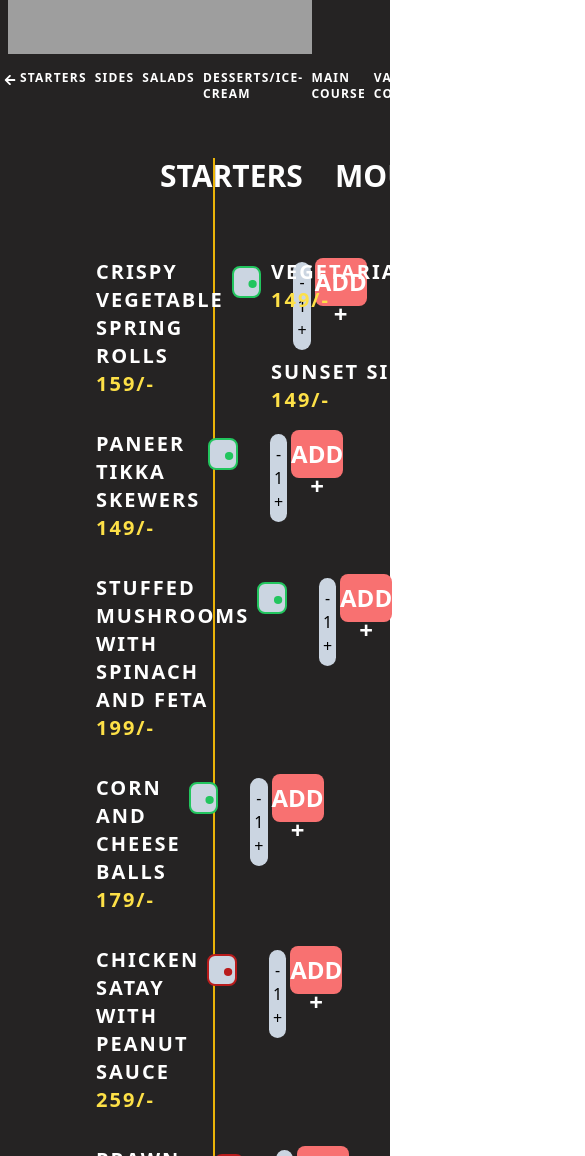
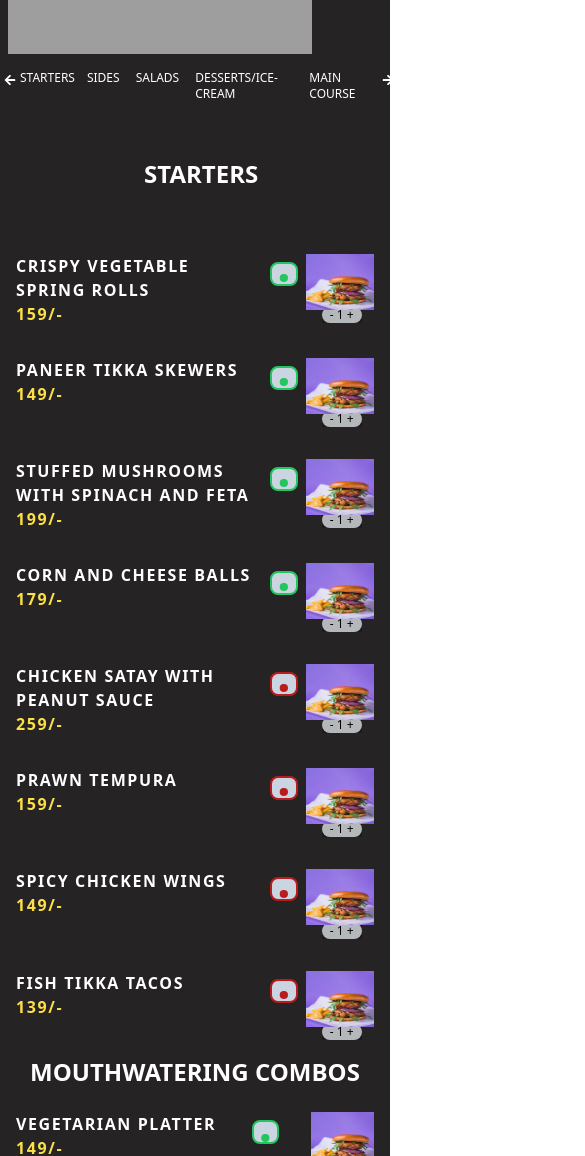
Before and after one commit to shrasht971/sunset-cafe, a React (Vite) app: page /starters in a window 390 px wide. Shown: the part 412-1568 px from the top of the page, 585 px wide, since content can reach past the window. Built offline with nearby package versions, Linux system fonts and the light colour scheme; grey boxes are pictures that could not be loaded.

Commit message:
working on Starters page with responsive

```diff
--- a/src/component/Menu/Starters.jsx
+++ b/src/component/Menu/Starters.jsx
@@ -1,6 +1,7 @@
 import React from 'react'
 import { useState } from 'react';
 import Starter from '../../assets/image/starters.jpeg'
+import Burger1 from '../../assets/image/burger1.png'
 import { Link } from "react-router-dom"
 import { FaArrowRight } from "react-icons/fa";
 import { FaArrowLeft } from "react-icons/fa";
@@ -13,180 +14,239 @@ const Starters = () => {
       <div className='container w-full'>
       <img src={Starter} className='lg:h-[60vh] w-full h-[40vh] px-2 object-cover bg-no-repeat' />
       </div>
-        <div className="flex text-white lg:text-3xl text-xs font-semibold mt-4 mx-1  tracking-widest w-full">
+        <div className="flex text-white lg:text-3xl text-xs  lg:font-semibold mt-4 mx-1  lg:tracking-widest w-full">
         <Link to='/chiense'>
-            <p className="py-1 lg:text-3xl">
+            <p className="py-1  lg:text-3xl">
               <FaArrowLeft />
             </p>
         </Link>
           <p className="px-1 lg:px-5">STARTERS</p>
-          <p className="px-1 lg:px-5">SIDES</p>
-          <p className="px-1 lg:px-5">SALADS</p>
-          <p className="px-1 lg:px-5">DESSERTS/ICE-CREAM</p>
-          <p className="px-1 lg:px-5">MAIN COURSE</p>
-          <p className="px-1 lg:px-5">VALUE COMBO</p>
+          <p className="px-2 lg:px-5">SIDES</p>
+          <p className="px-2 lg:px-5">SALADS</p>
+          <p className="px-2 lg:px-5">DESSERTS/ICE-CREAM</p>
+          <p className="px-2 lg:px-5 ">MAIN COURSE</p>
+          <p className="px-1 lg:px-5 ic">VALUE COMBO</p>
           <Link to="/sides">
             <p className="py-1 lg:text-3xl">
               <FaArrowRight />
             </p>
           </Link>
         </div>
-         <div className='flex w-full mt-14 pl-10'>
-           <div className="flex flex-col w-1/2 pl-10  border-yellow-500  border-r-2">
-                 <p className='text-3xl font-semibold text-white ml-20'>STARTERS</p>
+         <div className='lg:flex w-full mt-14 lg:pl-10'>
+           <div className="flex flex-col lg:w-1/2 lg:pl-10  border-yellow-500  lg:border-r-2">
+                 <p className='lg:text-3xl text-2xl font-semibold text-white lg:ml-20 ml-36'>STARTERS</p>
              <div className="flex mt-16">
-            <div className="text-white text-xl font-semibold ml-4 w-96 tracking-widest" >
+            <div className="text-white lg:text-xl font-semibold ml-4 w-72 lg:w-96 tracking-widest" >
             CRISPY VEGETABLE SPRING ROLLS
             <p className="text-yellow-300 font-bold">159/-</p>
             </div>
-            <div className="place-content-center w-10 h-8 bg-slate-300 border-green-500 border-2  mt-2 mr-8 mx-2 rounded-lg">
-                <p className="text-5xl font-extrabold text-green-500 mt-[-24px] ml-3   ">
+            <div className="place-content-center w-8 h-6 lg:w-10 lg:h-8 bg-slate-300 border-green-500 border-2  mt-2 lg:mr-8 mx-2 rounded-lg ">
+                <p className="text-5xl font-extrabold text-green-500 lg:mt-[-70%] mt-[-100%] text-center  ">
                   .
                 </p>
               </div>
               <div >
-              <p className=" bg-slate-300 px-1 py-2 rounded-full text-center mt-1 ">- 1 +</p>
+              <p className=" bg-slate-300 px-1 py-2 rounded-full text-center mt-1 ic">- 1 +</p>
             </div>
-            <div className=" bg-red-400  text-center  w-24 h-12 py-2 mx-1 rounded-lg"><p className="text-2xl text-white font-bold ">ADD +</p></div>
+            <div className=" bg-red-400  text-center  w-24 h-12 py-2 mx-1 rounded-lg ic"><p className="text-2xl text-white font-bold ">ADD +</p></div>
+            <div className="mr-4 hid ">
+            <img src={Burger1} className="w-20 h-14  "/>
+            <div className="bg-slate-100 w-10 h-4 ml-4 text-xs mt-[-4%]  rounded-lg ">
+            <p className=" bg-shadow text-center">- 1 +</p>
+            </div>
+            </div>
         </div>
         <div className="flex mt-8">
-            <div className="text-white text-xl font-semibold ml-4 w-96 tracking-widest" >
+            <div className="text-white lg:text-xl font-semibold ml-4 w-72 lg:w-96 tracking-widest" >
             PANEER TIKKA SKEWERS
             <p className="text-yellow-300 font-bold">149/-</p>
             </div>
-            <div className="place-content-center w-10 h-8 bg-slate-300 border-green-500 border-2  mt-2 mr-8 mx-2 rounded-lg">
-                <p className="text-5xl font-extrabold text-green-500 mt-[-24px] ml-3   ">
+            <div className="place-content-center w-8 h-6 lg:w-10 lg:h-8 bg-slate-300 border-green-500 border-2  mt-2 lg:mr-8 mx-2 rounded-lg">
+                <p className="text-5xl font-extrabold text-green-500 mt-[-100%] lg:mt-[-70%] text-center">
                   .
                 </p>
               </div>
               <div >
-              <p className=" bg-slate-300 px-1 py-2 rounded-full text-center mt-1 ">- 1 +</p>
+              <p className=" bg-slate-300 px-1 py-2 rounded-full text-center mt-1 ic">- 1 +</p>
             </div>
-            <div className=" bg-red-400  text-center  w-24 h-12 py-2 mx-1 rounded-lg"><p className="text-2xl text-white font-bold ">ADD +</p></div>
+            <div className=" bg-red-400  text-center  w-24 h-12 py-2 mx-1 rounded-lg ic"><p className="text-2xl text-white font-bold ">ADD +</p></div>
+            <div className="mr-4 hid ">
+            <img src={Burger1} className="w-20 h-14  "/>
+            <div className="bg-slate-100 w-10 h-4 ml-4 text-xs mt-[-4%]  rounded-lg ">
+            <p className=" bg-shadow text-center">- 1 +</p>
+            </div>
+            </div>
         </div>
         <div className="flex mt-8">
-            <div className="text-white text-xl font-semibold ml-4 w-96 tracking-widest" >
+            <div className="text-white lg:text-xl font-semibold ml-4 w-72 lg:w-96 tracking-widest" >
             STUFFED MUSHROOMS WITH SPINACH AND FETA
             <p className="text-yellow-300 font-bold">199/-</p>
             </div>
-            <div className="place-content-center w-10 h-8 bg-slate-300 border-green-500 border-2  mt-2 mr-8 mx-2 rounded-lg">
-                <p className="text-5xl font-extrabold text-green-500 mt-[-24px] ml-3   ">
+            <div className="place-content-center w-8 h-6 lg:w-10 lg:h-8 bg-slate-300 border-green-500 border-2  mt-2 lg:mr-8 mx-2 rounded-lg">
+                <p className="text-5xl font-extrabold text-green-500 mt-[-100%] lg:mt-[-70%] text-center">
                   .
                 </p>
               </div>
               <div >
-              <p className=" bg-slate-300 px-1 py-2 rounded-full text-center mt-1 ">- 1 +</p>
+              <p className=" bg-slate-300 px-1 py-2 rounded-full text-center mt-1 ic ">- 1 +</p>
             </div>
-            <div className=" bg-red-400  text-center  w-24 h-12 py-2 mx-1 rounded-lg"><p className="text-2xl text-white font-bold ">ADD +</p></div>
+            <div className=" bg-red-400  text-center  w-24 h-12 py-2 mx-1 rounded-lg ic"><p className="text-2xl text-white font-bold ">ADD +</p></div>
+            <div className="mr-4 hid">
+            <img src={Burger1} className="w-20 h-14  "/>
+            <div className="bg-slate-100 w-10 h-4 ml-4 text-xs mt-[-4%]  rounded-lg ">
+            <p className=" bg-shadow text-center">- 1 +</p>
+            </div>
+            </div>
         </div>
         <div className="flex mt-8">
-            <div className="text-white text-xl font-semibold ml-4 w-96 tracking-widest" >
+            <div className="text-white lg:text-xl font-semibold ml-4 w-72 lg:w-96 tracking-widest" >
             CORN AND CHEESE BALLS
             <p className="text-yellow-300 font-bold">179/-</p>
             </div>
-            <div className="place-content-center w-10 h-8 bg-slate-300 border-green-500 border-2  mt-2 mr-8 mx-2 rounded-lg">
-                <p className="text-5xl font-extrabold text-green-500 mt-[-24px] ml-3   ">
+            <div className="place-content-center w-8 h-6 lg:w-10 lg:h-8 bg-slate-300 border-green-500 border-2  mt-2 lg:mr-8 mx-2 rounded-lg">
+                <p className="text-5xl font-extrabold text-green-500 mt-[-100%] lg:mt-[-70%] text-center ">
                   .
                 </p>
               </div>
               <div >
-              <p className=" bg-slate-300 px-1 py-2 rounded-full text-center mt-1 ">- 1 +</p>
+              <p className=" bg-slate-300 px-1 py-2 rounded-full text-center mt-1 ic ">- 1 +</p>
             </div>
-            <div className=" bg-red-400  text-center  w-24 h-12 py-2 mx-1 rounded-lg"><p className="text-2xl text-white font-bold ">ADD +</p></div>
+            <div className=" bg-red-400  text-center  w-24 h-12 py-2 mx-1 rounded-lg ic"><p className="text-2xl text-white font-bold ">ADD +</p></div>
+            <div className="mr-4 hid">
+            <img src={Burger1} className="w-20 h-14  "/>
+            <div className="bg-slate-100 w-10 h-4 ml-4 text-xs mt-[-4%]  rounded-lg ">
+            <p className=" bg-shadow text-center">- 1 +</p>
+            </div>
+            </div>
         </div>
         <div className="flex mt-8">
-            <div className="text-white text-xl font-semibold ml-4 w-96 tracking-widest" >
+            <div className="text-white lg:text-xl font-semibold ml-4 w-72 lg:w-96 tracking-widest" >
             CHICKEN SATAY WITH PEANUT SAUCE
             <p className="text-yellow-300 font-bold">259/-</p>
             </div>
-            <div className="place-content-center w-10 h-8 bg-slate-300 border-red-700 border-2  mt-2 mr-8 mx-2 rounded-lg">
-                <p className="text-5xl font-extrabold text-red-700 mt-[-24px] ml-3   ">
+            <div className="place-content-center w-8 h-6 lg:w-10 lg:h-8 bg-slate-300 border-red-700 border-2  mt-2 lg:mr-8 mx-2 rounded-lg">
+                <p className="text-5xl font-extrabold text-red-700 mt-[-100%] lg:mt-[-70%] text-center">
                   .
                 </p>
               </div>
               <div >
-              <p className=" bg-slate-300 px-1 py-2 rounded-full text-center mt-1 ">- 1 +</p>
+              <p className=" bg-slate-300 px-1 py-2 rounded-full text-center mt-1 ic ">- 1 +</p>
             </div>
-            <div className=" bg-red-400  text-center  w-24 h-12 py-2 mx-1 rounded-lg"><p className="text-2xl text-white font-bold ">ADD +</p></div>
+            <div className=" bg-red-400  text-center  w-24 h-12 py-2 mx-1 rounded-lg ic"><p className="text-2xl text-white font-bold ">ADD +</p></div>
+            <div className="mr-4 hid">
+            <img src={Burger1} className="w-20 h-14  "/>
+            <div className="bg-slate-100 w-10 h-4 ml-4 text-xs mt-[-4%]  rounded-lg ">
+            <p className=" bg-shadow text-center">- 1 +</p>
+            </div>
+            </div>
         </div>
         <div className="flex mt-8">
-            <div className="text-white text-xl font-semibold ml-4 w-96 tracking-widest" >
+            <div className="text-white lg:text-xl font-semibold ml-4 w-72 lg:w-96 tracking-widest" >
             PRAWN TEMPURA
             <p className="text-yellow-300 font-bold">159/-</p>
             </div>
-            <div className="place-content-center w-10 h-8 bg-slate-300 border-red-700 border-2  mt-2 mr-8 mx-2 rounded-lg">
-                <p className="text-5xl font-extrabold text-red-700 mt-[-24px] ml-3   ">
+            <div className="place-content-center w-8 h-6 lg:w-10 lg:h-8 bg-slate-300 border-red-700 border-2  mt-2 lg:mr-8 mx-2 rounded-lg">
+                <p className="text-5xl font-extrabold text-red-700 mt-[-100%] lg:mt-[-70%] text-center ">
                   .
                 </p>
               </div>
               <div >
-              <p className=" bg-slate-300 px-1 py-2 rounded-full text-center mt-1 ">- 1 +</p>
+              <p className=" bg-slate-300 px-1 py-2 rounded-full text-center mt-1 ic ">- 1 +</p>
             </div>
-            <div className=" bg-red-400  text-center  w-24 h-12 py-2 mx-1 rounded-lg"><p className="text-2xl text-white font-bold ">ADD +</p></div>
+            <div className=" bg-red-400  text-center  w-24 h-12 py-2 mx-1 rounded-lg ic"><p className="text-2xl text-white font-bold ">ADD +</p></div>
+            <div className="mr-4 hid">
+            <img src={Burger1} className="w-20 h-14  "/>
+            <div className="bg-slate-100 w-10 h-4 ml-4 text-xs mt-[-4%]  rounded-lg ">
+            <p className=" bg-shadow text-center">- 1 +</p>
+            </div>
+            </div>
         </div>
         <div className="flex mt-8">
-            <div className="text-white text-xl font-semibold ml-4 w-96 tracking-widest" >
+            <div className="text-white lg:text-xl font-semibold ml-4 w-72 lg:w-96 tracking-widest" >
             SPICY CHICKEN WINGS
             <p className="text-yellow-300 font-bold">149/-</p>
             </div>
-            <div className="place-content-center w-10 h-8 bg-slate-300 border-red-700 border-2  mt-2 mr-8 mx-2 rounded-lg">
-                <p className="text-5xl font-extrabold text-red-700 mt-[-24px] ml-3   ">
+            <div className="place-content-center w-8 h-6 lg:w-10 lg:h-8 bg-slate-300 border-red-700 border-2  mt-2 lg:mr-8 mx-2 rounded-lg">
+                <p className="text-5xl font-extrabold text-red-700 mt-[-100%] lg:mt-[-70%] text-center">
                   .
                 </p>
               </div>
               <div >
-              <p className=" bg-slate-300 px-1 py-2 rounded-full text-center mt-1 ">- 1 +</p>
+              <p className=" bg-slate-300 px-1 py-2 rounded-full text-center mt-1 ic">- 1 +</p>
             </div>
-            <div className=" bg-red-400  text-center  w-24 h-12 py-2 mx-1 rounded-lg"><p className="text-2xl text-white font-bold ">ADD +</p></div>
+            <div className=" bg-red-400  text-center  w-24 h-12 py-2 mx-1 rounded-lg ic"><p className="text-2xl text-white font-bold ">ADD +</p></div>
+            <div className="mr-4 hid">
+            <img src={Burger1} className="w-20 h-14  "/>
+            <div className="bg-slate-100 w-10 h-4 ml-4 text-xs mt-[-4%]  rounded-lg ">
+            <p className=" bg-shadow text-center">- 1 +</p>
+            </div>
+            </div>
         </div>
         <div className="flex mt-8">
-            <div className="text-white text-xl font-semibold ml-4 w-96 tracking-widest" >
+            <div className="text-white lg:text-xl font-semibold ml-4 w-72 lg:w-96 tracking-widest" >
             FISH TIKKA TACOS
             <p className="text-yellow-300 font-bold">139/-</p>
             </div>
-            <div className="place-content-center w-10 h-8 bg-slate-300 border-red-700 border-2  mt-2 mr-8 mx-2 rounded-lg">
-                <p className="text-5xl font-extrabold text-red-700 mt-[-24px] ml-3   ">
+            <div className="place-content-center w-8 h-6 lg:w-10 lg:h-8 bg-slate-300 border-red-700 border-2  mt-2 lg:mr-8 mx-2 rounded-lg">
+                <p className="text-5xl font-extrabold text-red-700 mt-[-100%] lg:mt-[-70%] text-center">
                   .
                 </p>
               </div>
               <div >
-              <p className=" bg-slate-300 px-1 py-2 rounded-full text-center mt-1 ">- 1 +</p>
+              <p className=" bg-slate-300 px-1 py-2 rounded-full text-center mt-1 ic">- 1 +</p>
             </div>
-            <div className=" bg-red-400  text-center  w-24 h-12 py-2 mx-1 rounded-lg"><p className="text-2xl text-white font-bold ">ADD +</p></div>
+            <div className=" bg-red-400  text-center  w-24 h-12 py-2 mx-1 rounded-lg ic"><p className="text-2xl text-white font-bold ">ADD +</p></div>
+            <div className="mr-4 hid">
+            <img src={Burger1} className="w-20 h-14  "/>
+            <div className="bg-slate-100 w-10 h-4 ml-4 text-xs mt-[-4%]  rounded-lg ">
+            <p className=" bg-shadow text-center">- 1 +</p>
+            </div>
+            </div>
         </div>
-
       </div>
-        <div className='flex flex-col pl-10'>
-        <p className='text-3xl font-semibold text-white ml-20'>MOUTHWATERING COMBOS</p>
-        <div className="flex mt-16">
-            <div className="text-white text-xl font-semibold ml-4 w-96 tracking-widest" >
+        <div className='flex flex-col lg:pl-10'>
+        <p className='lg:text-3xl text-2xl mt-4 text-center font-semibold text-white lg:ml-20'>MOUTHWATERING COMBOS</p>
+        <div className="flex mt-6 lg:mt-16">
+            <div className="text-white lg:text-xl font-semibold ml-4 w-72 lg:w-96 tracking-widest" >
             VEGETARIAN PLATTER
             <p className="text-yellow-300 font-bold">149/-</p>
             </div>
-            <div className="place-content-center w-10 h-8 bg-slate-300 border-green-500 border-2  mt-2 mr-8 mx-2 rounded-lg">
-                <p className="text-5xl font-extrabold text-green-500 mt-[-24px] ml-3   ">
+            <div className="place-content-center w-8 h-6 lg:w-10 lg:h-8 bg-slate-300 border-green-500 border-2  mt-2 mr-8 mx-2 rounded-lg">
+                <p className="text-5xl font-extrabold text-green-500 mt-[-100%] lg:mt-[-70%] text-center">
                   .
                 </p>
               </div>
               <div >
-              <p className=" bg-slate-300 px-1 py-2 rounded-full text-center mt-1 ">- 1 +</p>
+              <p className=" bg-slate-300 px-1 py-2 rounded-full text-center mt-1 ic">- 1 +</p>
             </div>
-            <div className=" bg-red-400  text-center  w-24 h-12 py-2 mx-1 rounded-lg"><p className="text-2xl text-white font-bold ">ADD +</p></div>
+            <div className=" bg-red-400  text-center  w-24 h-12 py-2 mx-1 rounded-lg ic"><p className="text-2xl text-white font-bold ">ADD +</p></div>
+            <div className="mr-4 hid ">
+            <img src={Burger1} className="w-20 h-14  "/>
+            <div className="bg-slate-100 w-10 h-4 ml-4 text-xs mt-[-4%]  rounded-lg ">
+            <p className=" bg-shadow text-center">- 1 +</p>
+            </div>
+            </div>
         </div>
         <div className="flex mt-8">
-            <div className="text-white text-xl font-semibold ml-4 w-96 tracking-widest" >
+            <div className="text-white lg:text-xl font-semibold ml-4 w-72 lg:w-96 tracking-widest" >
             SUNSET SIGNATURE SAMPLER
             <p className="text-yellow-300 font-bold">149/-</p>
             </div>
-            <div className="place-content-center w-10 h-8 bg-slate-300 border-green-500 border-2  mt-2 mr-8 mx-2 rounded-lg">
-                <p className="text-5xl font-extrabold text-green-500 mt-[-24px] ml-3   ">
+            <div className="place-content-center w-8 h-6 lg:w-10 lg:h-8 bg-slate-300 border-green-500 border-2  mt-2 mr-8 mx-2 rounded-lg">
+                <p className="text-5xl font-extrabold text-green-500 mt-[-100%] lg:mt-[-70%] text-center">
                   .
                 </p>
               </div>
               <div >
-              <p className=" bg-slate-300 px-1 py-2 rounded-full text-center mt-1 ">- 1 +</p>
+              <p className=" bg-slate-300 px-1 py-2 rounded-full text-center mt-1 ic ">- 1 +</p>
             </div>
-            <div className=" bg-red-400  text-center  w-24 h-12 py-2 mx-1 rounded-lg"><p className="text-2xl text-white font-bold ">ADD +</p></div>
+            <div className=" bg-red-400  text-center  w-24 h-12 py-2 mx-1 rounded-lg ic"><p className="text-2xl text-white font-bold ">ADD +</p></div>
+            <div className="mr-4 hid ">
+            <img src={Burger1} className="w-20 h-14  "/>
+            <div className="bg-slate-100 w-10 h-4 ml-4 text-xs mt-[-4%]  rounded-lg ">
+            <p className=" bg-shadow text-center">- 1 +</p>
+            </div>
+            </div>
         </div>
         </div>
          </div>
```
